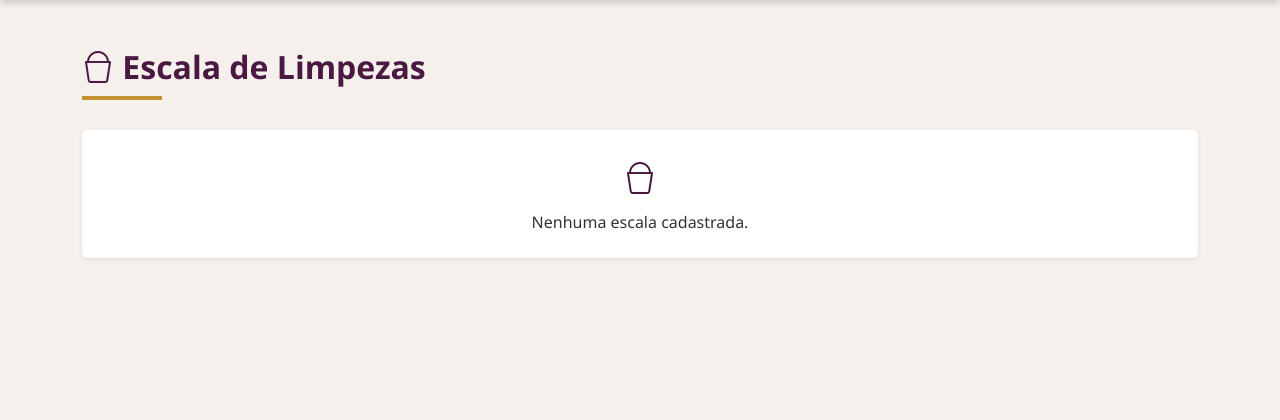
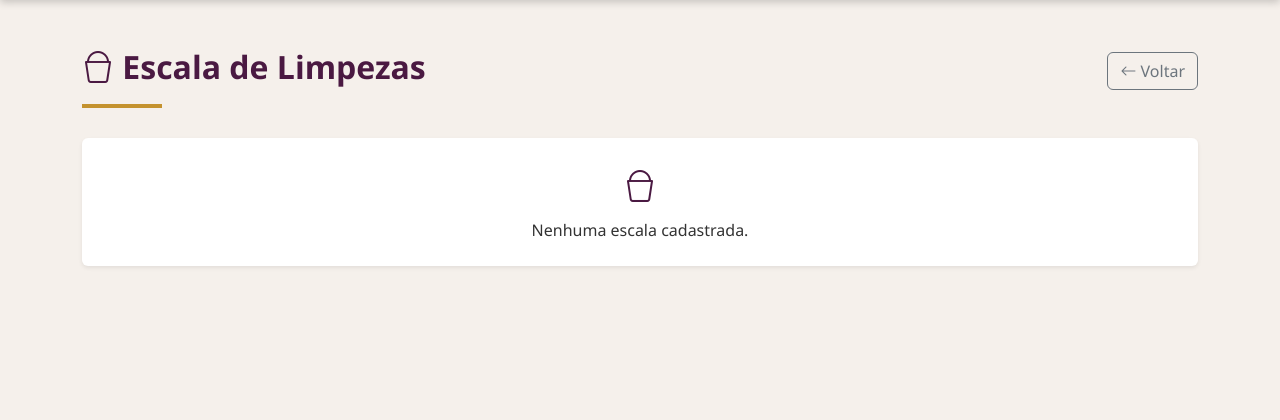
Before and after one commit to brunnoalmeida23/app-templo, a Flask app: page /dashboard/limpezas in a window 1280 px wide. Shown: the part 71-491 px from the top of the page. Run offline with Flask 3, Linux system fonts and the light colour scheme; the visitor is signed in with stand-in values (Sample User, id 1); data comes from the database, SQL or seed files in the repository; data that the repository does not hold is empty.

Commit message:
Botão voltar e editar/excluir nas páginas de limpeza e financeiro

```diff
--- a/templates/area_membros/limpezas.html
+++ b/templates/area_membros/limpezas.html
@@ -4,17 +4,30 @@
 
 {% block content %}
 <div class="container mt-5">
+    <div class="d-flex justify-content-between align-items-center">
         <h2 class="titulo-secao"><i class="bi bi-bucket"></i> Escala de Limpezas</h2>
+        <a href="/dashboard" class="btn btn-outline-secondary"><i class="bi bi-arrow-left"></i> Voltar</a>
+    </div>
     <hr class="linha-ambar-left">
 
     {% if limpezas %}
         {% for item in limpezas %}
         <div class="aviso-item">
+            <div class="d-flex justify-content-between align-items-start">
+                <div>
                     <strong class="titulo-secao">{{ item.titulo }}</strong>
                     {% if item.data_evento %}
                     <small class="text-muted"><i class="bi bi-clock"></i> {{ item.data_evento.strftime('%d/%m/%Y às %H:%M') }}</small>
                     {% endif %}
                     <div class="mt-2 mb-0" style="white-space: pre-line;">{{ item.conteudo }}</div>
+                </div>
+                {% if session.is_admin %}
+                <div class="d-flex gap-1 ms-3">
+                    <a href="/admin/editar/{{ item.id }}" class="btn btn-sm btn-outline-primary" title="Editar"><i class="bi bi-pencil"></i></a>
+                    <a href="/admin/excluir/{{ item.id }}" class="btn btn-sm btn-outline-danger" title="Excluir" onclick="return confirm('Tem certeza que deseja excluir?')"><i class="bi bi-trash"></i></a>
+                </div>
+                {% endif %}
+            </div>
         </div>
         {% endfor %}
     {% else %}
```
Lines whose indentation alone changed are shown as unchanged.
